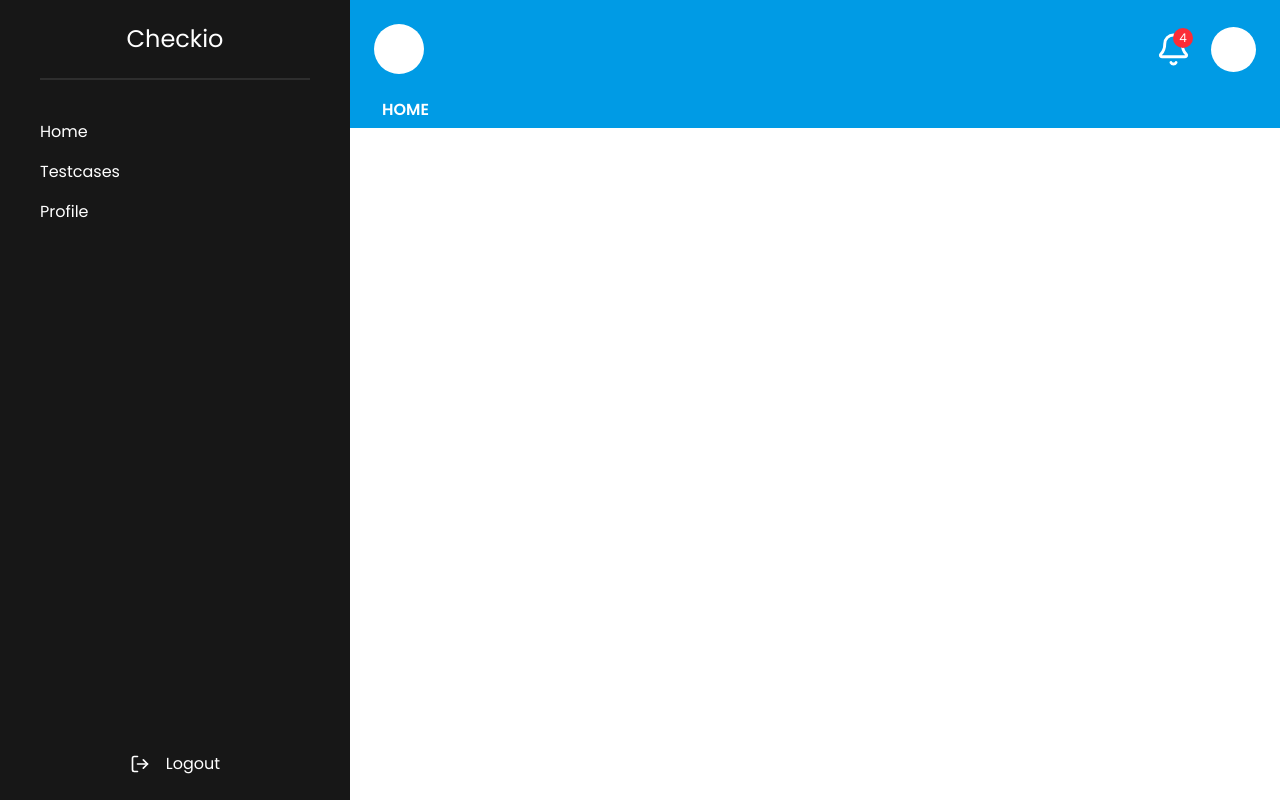
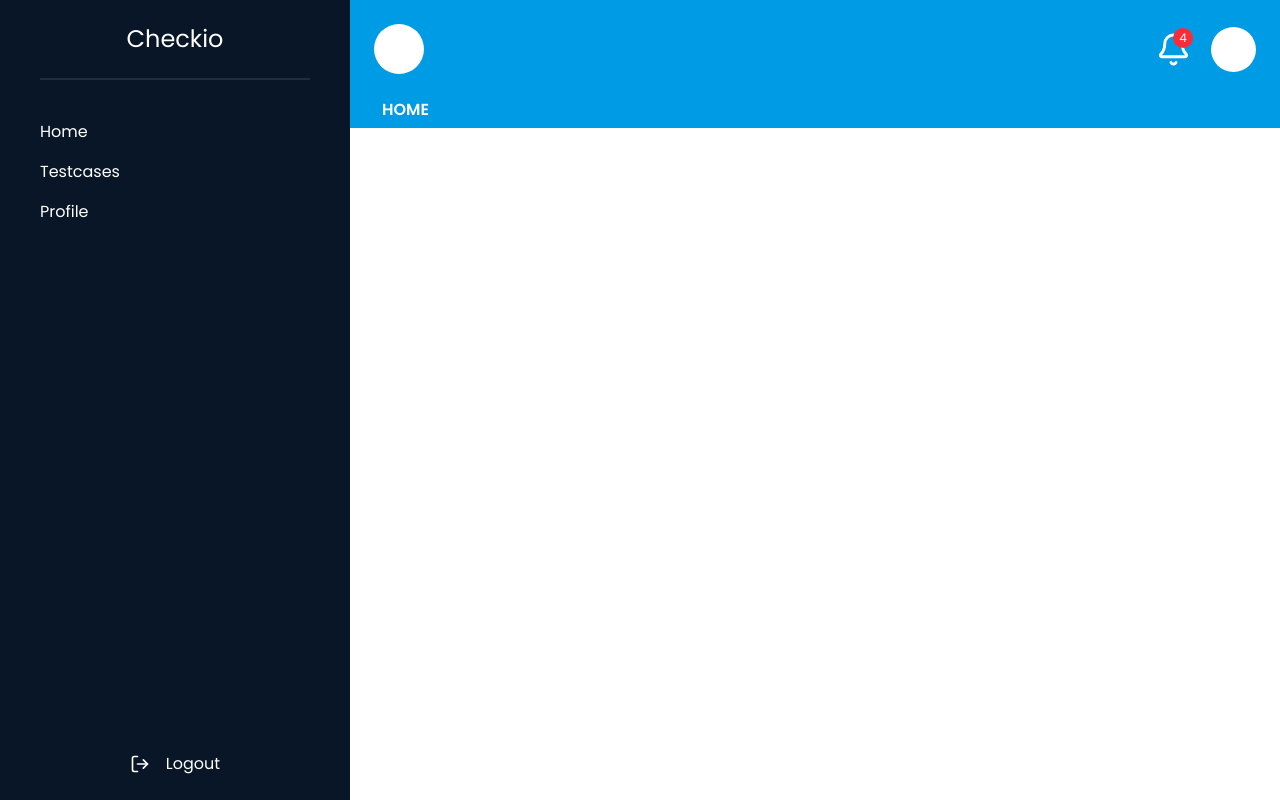
Before and after one commit to fbn776/Checkio, a React (Vite) app in the folder src/web/frontend/: page / in a window 1280 px wide. Built offline with nearby package versions, Linux system fonts and the light colour scheme.

Commit message:
Notification counter

```diff
--- a/src/web/frontend/src/components/ProfileIcon/index.jsx
+++ b/src/web/frontend/src/components/ProfileIcon/index.jsx
@@ -15,7 +15,7 @@ export default function ProfileIcon() {
                 <div className="h-[45px] w-[45px] rounded-full bg-white hover:cursor-pointer"></div>
             </DropdownMenuTrigger>
             <DropdownMenuContent className="w-45 mr-5 mt-2">
-                <DropdownMenuLabel className="text-[#171717]">Profile</DropdownMenuLabel>
+                <DropdownMenuLabel className="text-[#081627]">Profile</DropdownMenuLabel>
                 <DropdownMenuSeparator />
                 <DropdownMenuGroup>
                     <DropdownMenuItem>
--- a/src/web/frontend/src/pages/layout.jsx
+++ b/src/web/frontend/src/pages/layout.jsx
@@ -3,7 +3,7 @@ import {LogOut} from 'lucide-react';
 
 export default function Layout() {
     return <main className="w-full h-full flex">
-        <div className="h-full bg-primary shadow text-white w-[350px] flex flex-col justify-between">
+        <div className="h-full bg-[#081627] shadow text-white w-[350px] flex flex-col justify-between">
             <header className="h-[80px] flex items-center justify-center border-b-2 mx-10 border-white/10">
                 <h1 className="text-2xl">Checkio</h1>
             </header>
```
